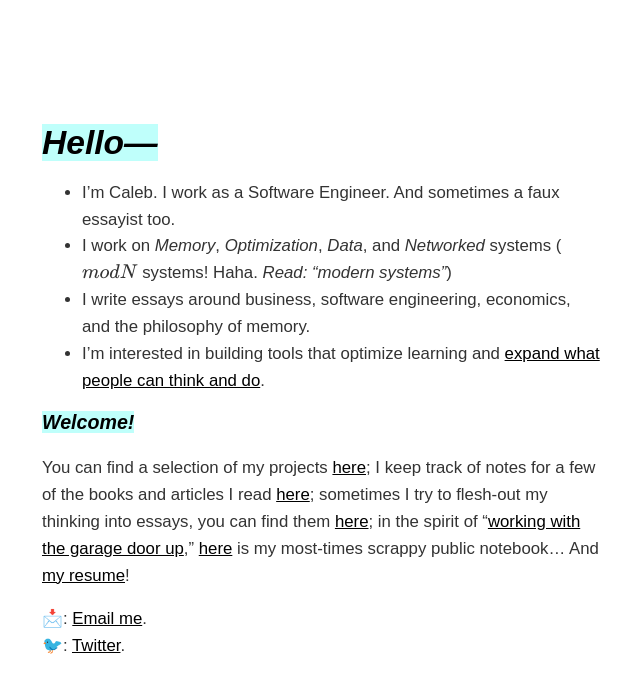
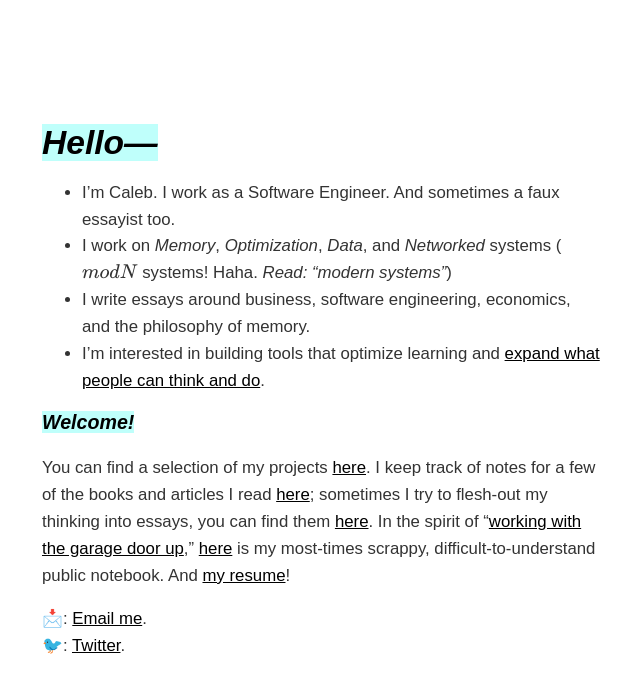
Before and after one commit to dCO2/rococo, a Jekyll site: the page built from index.md, in a window 1280 px wide. Shown: the top 693 px of the page, without its empty margins (334-974 px from the left). Built offline with Jekyll 4.4.1, drawn with Linux system fonts in a browser that asks for light colours; some web fonts are replaced; formulas are drawn with MathJax 3.

Commit message:
Update index.md

```diff
--- a/index.md
+++ b/index.md
@@ -15,8 +15,7 @@ title: Home
 
 <h3 style="background-color: #00ffef40;display: inline;"><em>Welcome!</em></h3>
 
-You can find a selection of my projects [here](/projects/); I keep track of notes for a few of the books and articles I read [here](/booknotes/); sometimes I try to flesh-out my thinking into essays, you can find them [here](/essays/); in the spirit of "[working with the garage door up](https://notes.andymatuschak.org/Work_with_the_garage_door_up)," [here](/notes/) is my most-times scrappy public notebook... And [my resume](/resume.pdf/)!
-
+You can find a selection of my projects [here](/projects/). I keep track of notes for a few of the books and articles I read [here](/booknotes/); sometimes I try to flesh-out my thinking into essays, you can find them [here](/essays/). In the spirit of "[working with the garage door up](https://notes.andymatuschak.org/Work_with_the_garage_door_up)," [here](/notes/) is my most-times scrappy, difficult-to-understand public notebook. And [my resume](/resume.pdf/)!
 
 
 📩: [Email me](mailto:dco2.caleb@gmail.com).
```
